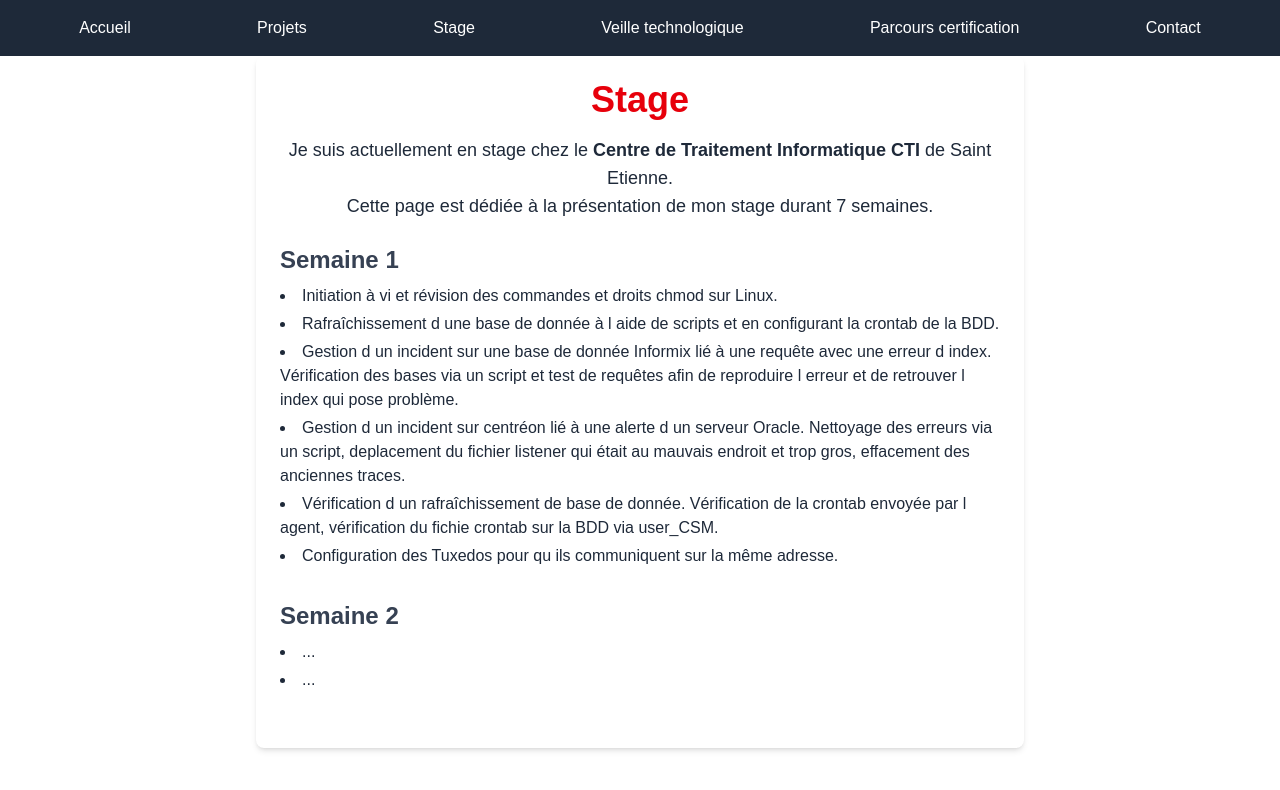
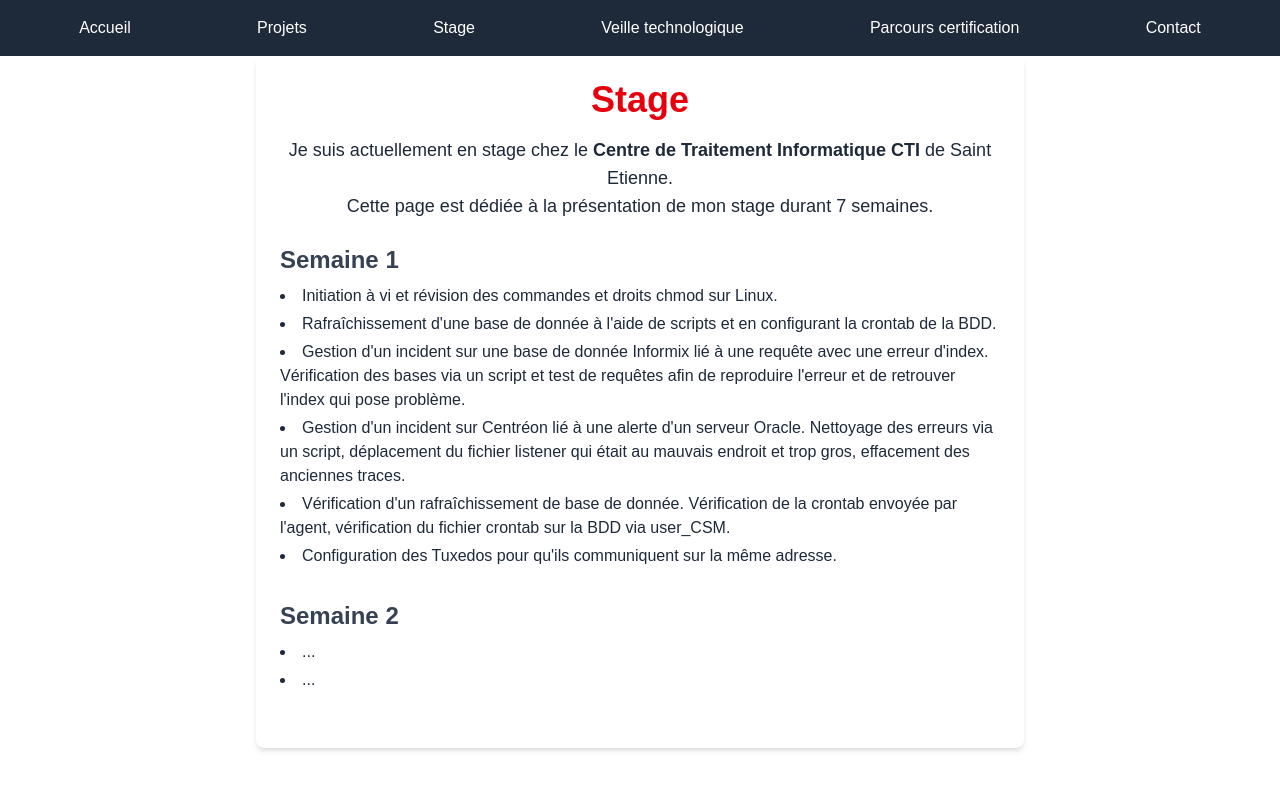
Before and after one commit to alisee-f/Portfolio, a Next.js app: page /stage in a window 1280 px wide. Shown: the top 790 px of the page. Built offline with nearby package versions, Linux system fonts and the light colour scheme.

Commit message:
jv tout casser

```diff
--- a/src/app/stage/page.js
+++ b/src/app/stage/page.js
@@ -11,18 +11,19 @@ export default function Stage() {
         <section className="mb-8">
           <h2 className="text-2xl font-semibold text-gray-700 mb-2">Semaine 1</h2>
           <ul className="list-disc list-inside space-y-1">
+
             <li>Initiation à vi et révision des commandes et droits chmod sur Linux.</li>
-            <li>Rafraîchissement d une base de donnée à l aide de scripts et en configurant
+            <li>Rafraîchissement d&apos;une base de donnée à l&apos;aide de scripts et en configurant
               la crontab de la BDD.</li>
-            <li>Gestion d un incident sur une base de donnée Informix lié à une requête avec
-              une erreur d index. Vérification des bases via un script et test de requêtes afin
-              de reproduire l erreur et de retrouver l index qui pose problème.</li>
-            <li>Gestion d un incident sur centréon lié à une alerte d un serveur Oracle.
-              Nettoyage des erreurs via un script, deplacement du fichier listener qui était au
+            <li>Gestion d&apos;un incident sur une base de donnée Informix lié à une requête avec
+              une erreur d&apos;index. Vérification des bases via un script et test de requêtes afin
+              de reproduire l&apos;erreur et de retrouver l&apos;index qui pose problème.</li>
+            <li>Gestion d&apos;un incident sur Centréon lié à une alerte d&apos;un serveur Oracle.
+              Nettoyage des erreurs via un script, déplacement du fichier listener qui était au
               mauvais endroit et trop gros, effacement des anciennes traces.</li>
-            <li>Vérification d un rafraîchissement de base de donnée. Vérification de la crontab envoyée
-              par l agent, vérification du fichie crontab sur la BDD via user_CSM.</li>
-            <li>Configuration des Tuxedos pour qu ils communiquent sur la même adresse.</li>
+            <li>Vérification d&apos;un rafraîchissement de base de donnée. Vérification de la crontab envoyée
+              par l&apos;agent, vérification du fichier crontab sur la BDD via user_CSM.</li>
+            <li>Configuration des Tuxedos pour qu&apos;ils communiquent sur la même adresse.</li>
 
           </ul>
         </section>
```
